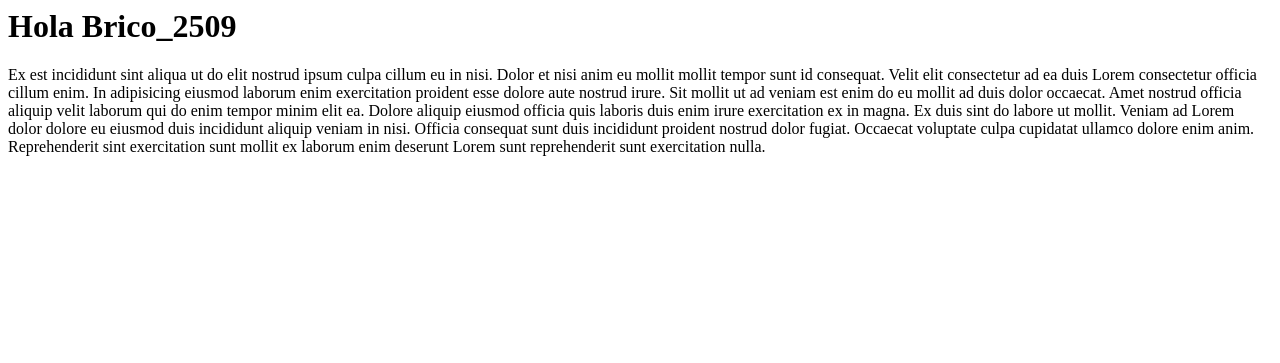
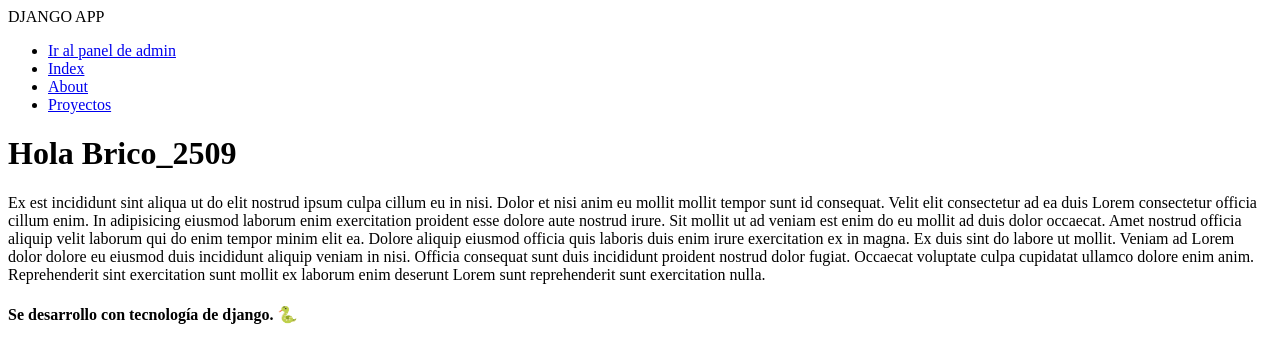
Before and after one commit to BricoBC/project-django, a Django app: page /hi/Brico/ in a window 1280 px wide. Shown: the top 363 px of the page. Run offline with Django 4.2, Linux system fonts and the light colour scheme.

Commit message:
Add: steps of how recycle a plantilla

```diff
--- a/myapp/templates/hello.html
+++ b/myapp/templates/hello.html
@@ -1,3 +1,6 @@
+{% extends "layout/base.html"%}
+
+{% block  content%}
 <h1>
     Hola {{username}}
 </h1>
@@ -6,3 +9,4 @@
     Ex est incididunt sint aliqua ut do elit nostrud ipsum culpa cillum eu in nisi. Dolor et nisi anim eu mollit mollit tempor sunt id consequat. Velit elit consectetur ad ea duis Lorem consectetur officia cillum enim. In adipisicing eiusmod laborum enim exercitation proident esse dolore aute nostrud irure. Sit mollit ut ad veniam est enim do eu mollit ad duis dolor occaecat. Amet nostrud officia aliquip velit laborum qui do enim tempor minim elit ea. Dolore aliquip eiusmod officia quis laboris duis enim irure exercitation ex in magna.
 Ex duis sint do labore ut mollit. Veniam ad Lorem dolor dolore eu eiusmod duis incididunt aliquip veniam in nisi. Officia consequat sunt duis incididunt proident nostrud dolor fugiat. Occaecat voluptate culpa cupidatat ullamco dolore enim anim. Reprehenderit sint exercitation sunt mollit ex laborum enim deserunt Lorem sunt reprehenderit sunt exercitation nulla.
 </p>
+{% endblock  %}
--- /dev/null
+++ b/myapp/templates/layout/base.html
@@ -0,0 +1,22 @@
+<header>
+    DJANGO APP
+</header>
+<nav>
+    <ul>
+        <li><a href="/admin/">Ir al panel de admin</a></li>
+        <li><a href="/hi/Brico/">Index</a></li>
+        <li><a href="/About/">About</a></li>
+        <li><a href="/project/">Proyectos</a></li>
+
+    </ul>
+</nav>
+
+{% block content %}
+
+{% endblock  %}
+
+<footer>
+    <h4>
+        Se desarrollo con tecnología de django. 🐍
+    </h4>
+</footer>
```
Also changed, not shown: README.md.
